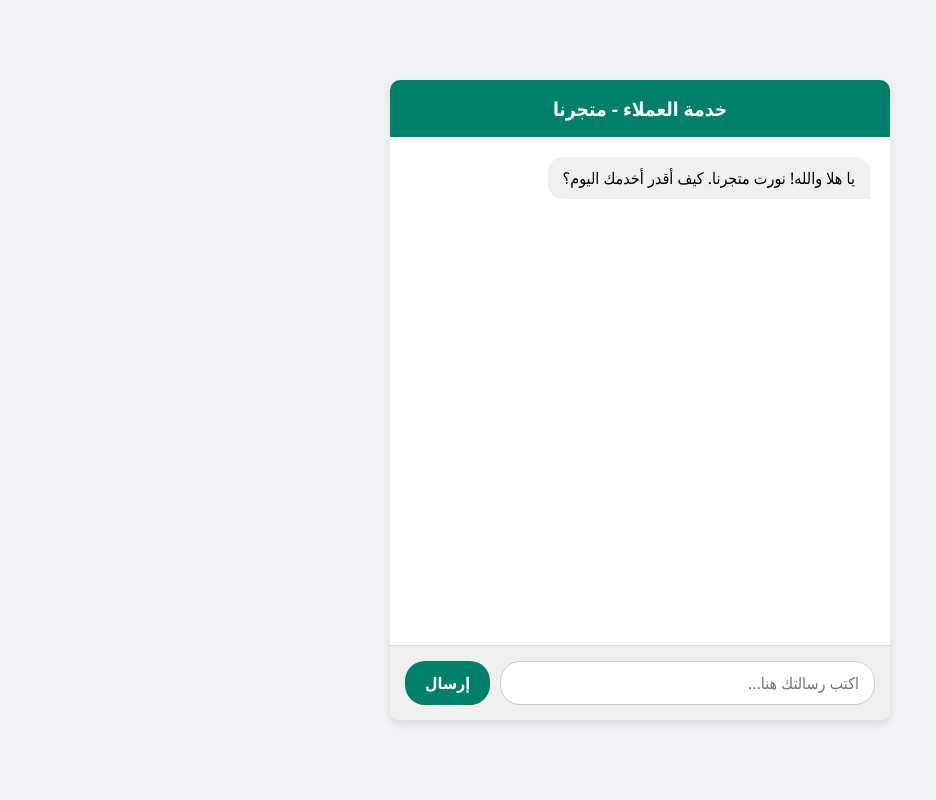
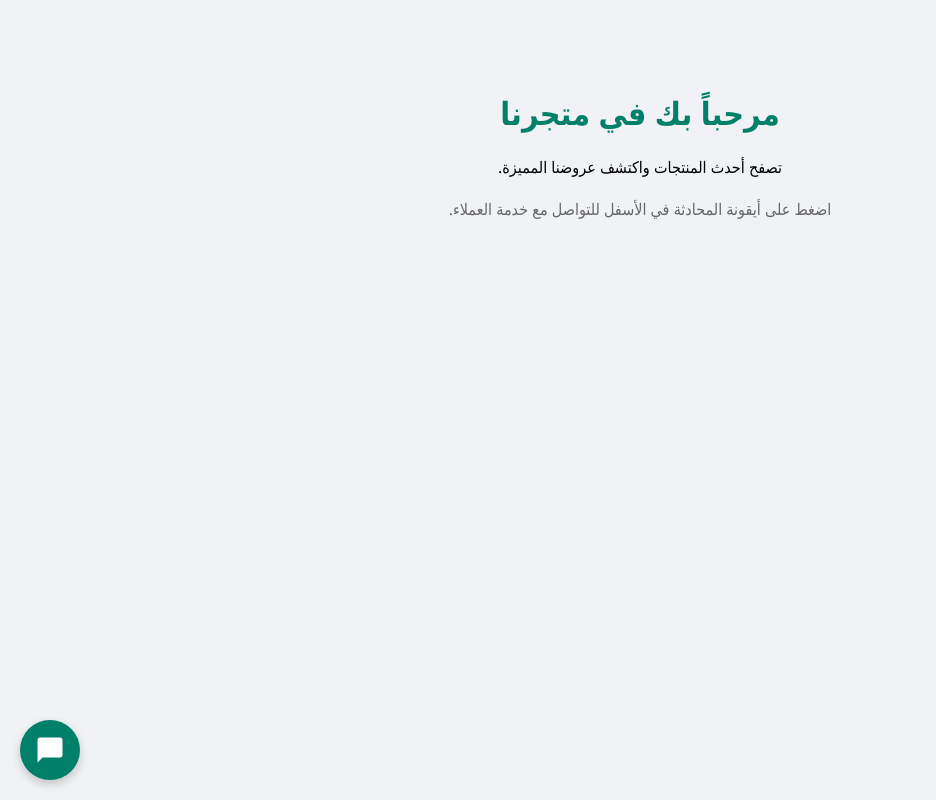
Before and after one commit to fatmahzayed025-wq/Ai-chatbot-, a Flask app: page / in a window 1280 px wide. Shown: the whole page, without its empty margins (0-936 px from the left). Run offline with Flask 3, Linux system fonts and the light colour scheme.

Commit message:
feat: Transform full-page chat into a floating widget\n\n- Converted the full-page chat layout into a floating widget positioned at the bottom-left of the screen.\n- Added a circular chat icon toggle button with an SVG icon.\n- Added a \"Close\" button to the chat header to minimize the widget.\n- Added dummy background content to illustrate the widget effect.\n- Maintained the green Saudi theme (`#008069`) across the new UI elements.\n- Wrote Playwright scripts to verify the new interaction flow.
Co-authored-by: fatmahzayed025-wq <279456036+fatmahzayed025-wq@users.noreply.github.com>

```diff
--- a/templates/index.html
+++ b/templates/index.html
@@ -10,30 +10,73 @@
             background-color: #f0f2f5;
             margin: 0;
             padding: 20px;
+            min-height: 100vh;
+            box-sizing: border-box;
+        }
+
+        /* Floating Chat Widget Styles */
+        .chat-widget-btn {
+            position: fixed;
+            bottom: 20px;
+            left: 20px;
+            width: 60px;
+            height: 60px;
+            background-color: #008069;
+            color: white;
+            border-radius: 50%;
             display: flex;
             justify-content: center;
             align-items: center;
-            height: 100vh;
-            box-sizing: border-box;
+            box-shadow: 0 4px 10px rgba(0,0,0,0.2);
+            cursor: pointer;
+            z-index: 1000;
+            transition: transform 0.2s;
         }
+        .chat-widget-btn:hover {
+            transform: scale(1.1);
+            background-color: #005c4b;
+        }
+        .chat-widget-btn svg {
+            width: 30px;
+            height: 30px;
+            fill: white;
+        }
+
         .chat-container {
+            position: fixed;
+            bottom: 90px;
+            left: 20px;
             background-color: white;
             border-radius: 10px;
-            box-shadow: 0 4px 10px rgba(0,0,0,0.1);
-            width: 100%;
-            max-width: 500px;
-            height: 80vh;
-            display: flex;
+            box-shadow: 0 5px 15px rgba(0,0,0,0.2);
+            width: 350px;
+            height: 500px;
+            display: none; /* Hidden by default */
             flex-direction: column;
             overflow: hidden;
+            z-index: 1000;
         }
         .chat-header {
             background-color: #008069;
             color: white;
             padding: 15px 20px;
-            font-size: 1.2em;
+            font-size: 1.1em;
             font-weight: bold;
-            text-align: center;
+            display: flex;
+            justify-content: space-between;
+            align-items: center;
+        }
+        .close-btn {
+            background: none;
+            border: none;
+            color: white;
+            font-size: 1.5em;
+            cursor: pointer;
+            padding: 0;
+            line-height: 1;
+        }
+        .close-btn:hover {
+            color: #ddd;
         }
         .chat-messages {
             flex: 1;
@@ -100,9 +143,25 @@
 </head>
 <body>
 
-<div class="chat-container">
+<!-- Dummy content to show it's a website -->
+<div style="max-width: 800px; margin: 0 auto; text-align: center; padding-top: 50px;">
+    <h1 style="color: #008069;">مرحباً بك في متجرنا</h1>
+    <p>تصفح أحدث المنتجات واكتشف عروضنا المميزة.</p>
+    <p style="color: #666; margin-top: 20px;">اضغط على أيقونة المحادثة في الأسفل للتواصل مع خدمة العملاء.</p>
+</div>
+
+<!-- Floating Chat Button -->
+<div class="chat-widget-btn" id="chat-widget-btn" onclick="toggleChat()">
+    <svg viewBox="0 0 24 24" xmlns="http://www.w3.org/2000/svg">
+        <path d="M20 2H4c-1.1 0-2 .9-2 2v18l4-4h14c1.1 0 2-.9 2-2V4c0-1.1-.9-2-2-2z"/>
+    </svg>
+</div>
+
+<!-- Chat Container -->
+<div class="chat-container" id="chat-container">
     <div class="chat-header">
-        خدمة العملاء - متجرنا
+        <span>خدمة العملاء</span>
+        <button class="close-btn" onclick="toggleChat()">&times;</button>
     </div>
     <div class="chat-messages" id="chat-messages">
         <div class="message bot-message">
@@ -117,9 +176,19 @@
 </div>
 
 <script>
+    const chatContainer = document.getElementById('chat-container');
     const chatMessages = document.getElementById('chat-messages');
     const userInput = document.getElementById('user-input');
     const typingIndicator = document.getElementById('typing-indicator');
+
+    function toggleChat() {
+        if (chatContainer.style.display === 'none' || chatContainer.style.display === '') {
+            chatContainer.style.display = 'flex';
+            userInput.focus();
+        } else {
+            chatContainer.style.display = 'none';
+        }
+    }
 
     function appendMessage(text, isUser) {
         const messageDiv = document.createElement('div');
```
